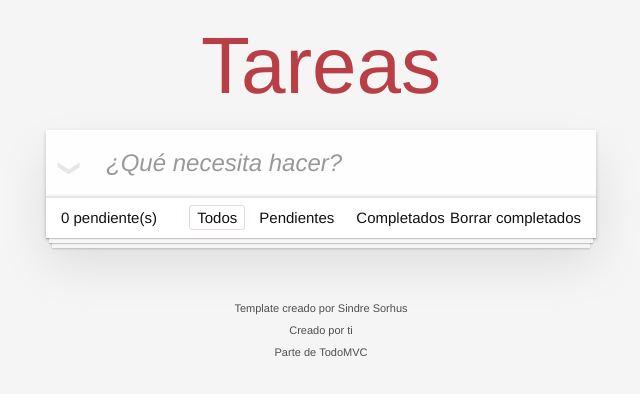
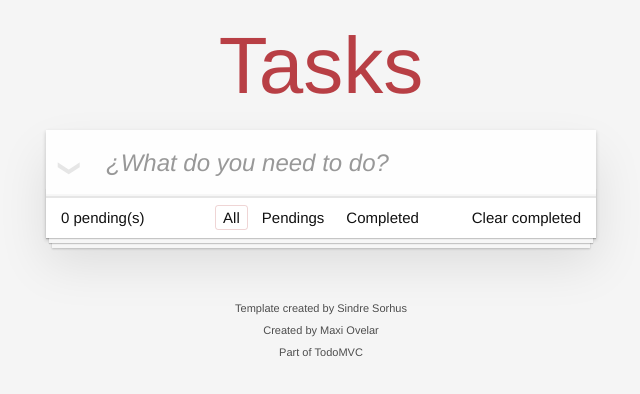
Before and after one commit to maxiovelar/todo-js, a website built with webpack: page docs/index.html in a window 1280 px wide. Shown: the whole page, without its empty margins (319-959 px from the left). Built offline with nearby package versions, Linux system fonts and the light colour scheme.

Commit message:
DOCS created

```diff
--- a/docs/index.html
+++ b/docs/index.html
@@ -1 +1 @@
-<!doctype html><html lang="en"><head><meta charset="utf-8"><meta name="viewport" content="width=device-width,initial-scale=1"><title>Template • TodoMVC</title><link href="main.a4a17629777df8f52fbb.css" rel="stylesheet"></head><body><section class="todoapp"><header class="header"><h1>Tareas</h1><input class="new-todo" placeholder="¿Qué necesita hacer?" autofocus></header><section class="main"><input id="toggle-all" class="toggle-all" type="checkbox"> <label for="toggle-all">Mark all as complete</label><ul class="todo-list"></ul></section><footer class="footer"><span class="todo-count"><strong>0</strong> pendiente(s)</span><ul class="filters"><li><a class="selected filtro" href="#/">Todos</a></li><li><a class="filtro" href="#/active">Pendientes</a></li><li><a class="filtro" href="#/completed">Completados</a></li></ul><button class="clear-completed">Borrar completados</button></footer></section><footer class="info"><p>Template creado por <a href="http://sindresorhus.com">Sindre Sorhus</a></p><p>Creado por <a href="http://todomvc.com">ti</a></p><p>Parte de <a href="http://todomvc.com">TodoMVC</a></p></footer><script defer="defer" src="main.9389481d838f0424720b.js"></script></body></html>
+<!doctype html><html lang="en"><head><meta charset="utf-8"><meta name="viewport" content="width=device-width,initial-scale=1"><title>Todo List</title><link href="main.a4a17629777df8f52fbb.css" rel="stylesheet"></head><body><section class="todoapp"><header class="header"><h1>Tasks</h1><input class="new-todo" placeholder="¿What do you need to do?" autofocus></header><section class="main"><input id="toggle-all" class="toggle-all" type="checkbox"> <label for="toggle-all">Mark all as complete</label><ul class="todo-list"></ul></section><footer class="footer"><span class="todo-count"><strong>0</strong> pending(s)</span><ul class="filters"><li><a class="selected filter" href="#/">All</a></li><li><a class="filter" href="#/active">Pendings</a></li><li><a class="filter" href="#/completed">Completed</a></li></ul><button class="clear-completed">Clear completed</button></footer></section><footer class="info"><p>Template created by <a href="http://sindresorhus.com">Sindre Sorhus</a></p><p>Created by <a href="https://github.com/maxiovelar">Maxi Ovelar</a></p><p>Part of <a href="http://todomvc.com">TodoMVC</a></p></footer><script defer="defer" src="main.c0fb7a103f640f455be3.js"></script></body></html>
```
Also changed, not shown: 2 other files.
